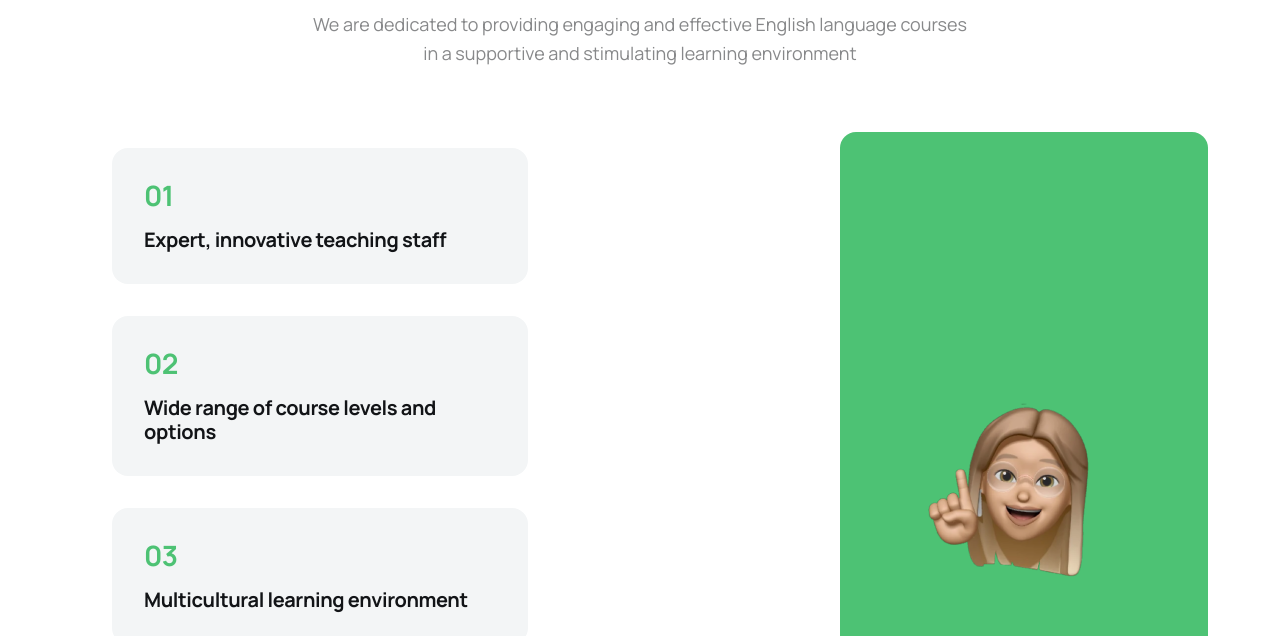
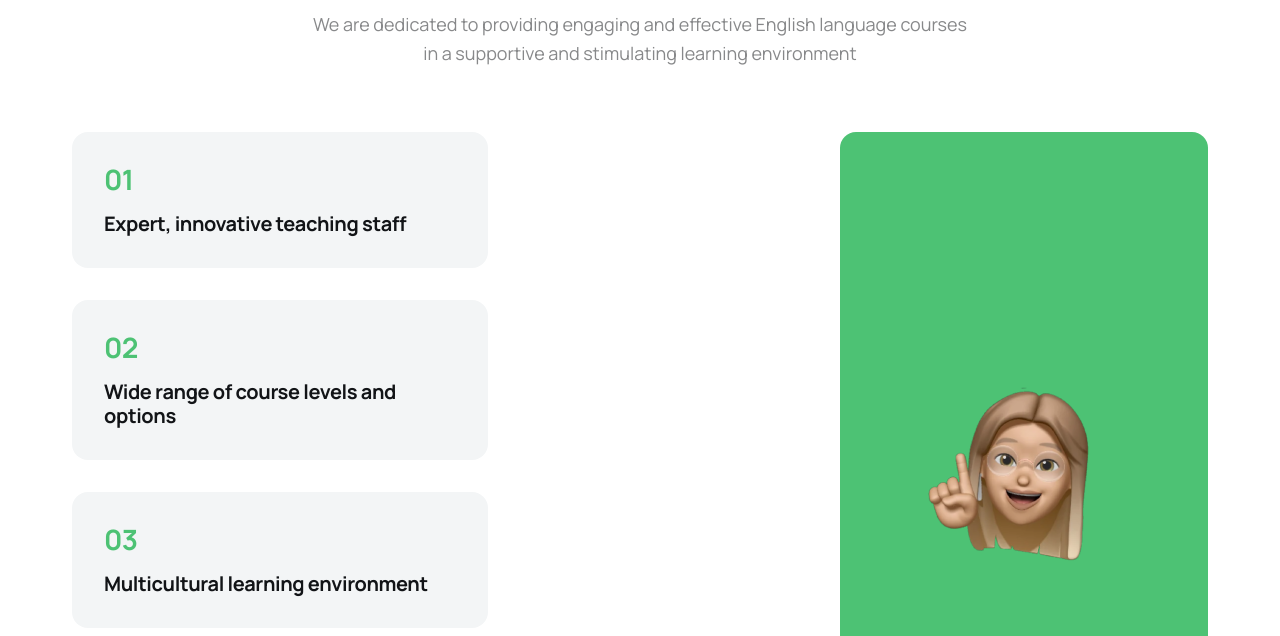
Before and after one commit to blavikensbutcher/mcs9-team-name, a website built with Vite: page src/index.html in a window 1280 px wide. Shown: the part 164-800 px from the top of the page. Built offline with nearby package versions, Linux system fonts and the light colour scheme.

Commit message:
update section styles

```diff
--- a/src/css/about_us.css
+++ b/src/css/about_us.css
@@ -1,15 +1,3 @@
-.about {
-  margin-bottom: 80px;
-
-  @media screen and (min-width: 768px) {
-    margin-bottom: 100px;
-  }
-
-  @media screen and (min-width: 1280px) {
-    margin-bottom: 150px;
-  }
-}
-
 .about-wrapper {
   width: 100%;
   display: flex;
@@ -37,6 +25,8 @@
   gap: 20px;
   list-style: none;
   counter-reset: aboutCount;
+  margin: 0;
+  padding: 0;
 
   @media screen and (min-width: 768px) {
     flex-direction: row;
--- a/src/css/base.css
+++ b/src/css/base.css
@@ -38,6 +38,14 @@ a {
 
 .section {
   margin-bottom: 80px;
+
+  @media screen and (min-width: 768px) {
+    margin-bottom: 100px;
+  }
+
+  @media screen and (min-width: 1280px) {
+    margin-bottom: 150px;
+  }
 }
 
 .container {
--- a/src/partials/about_us.html
+++ b/src/partials/about_us.html
@@ -1,4 +1,4 @@
-<section class="about">
+<section class="section about">
   <div class="container">
     <h2 class="section-title">About <span>Us</span></h2>
     <p class="section-subtitle">
```
